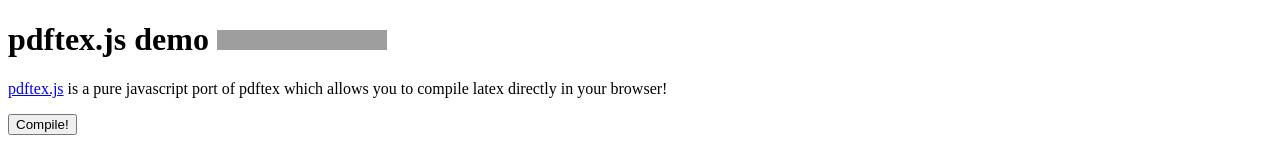
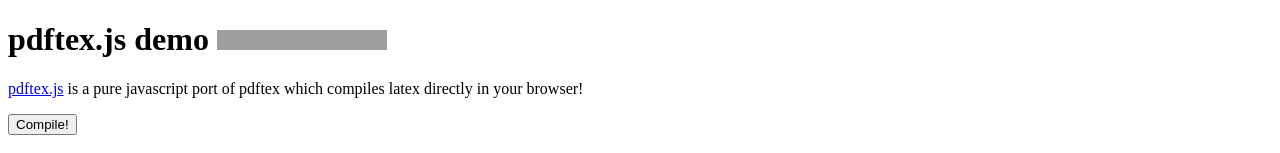
Before and after one commit to dmonad/pdftex.js, a website: page index.html in a window 1280 px wide. Shown: the top 153 px of the page. Drawn offline with Linux system fonts and the light colour scheme; grey boxes are pictures that could not be loaded.

Commit message:
add doc to readme

```diff
--- a/index.html
+++ b/index.html
@@ -24,7 +24,7 @@
   </head>
   <body>
     <h1> pdftex.js demo <iframe src="https://ghbtns.com/github-btn.html?user=dmonad&amp;repo=pdftex.js&amp;type=star&amp;count=true" frameborder="0" scrolling="0" width="170px" height="20px" class="style-scope iron-doc-viewer"></iframe></h1>
-    <p> <a href="https://github.com/dmonad/pdftex.js">pdftex.js</a> is a pure javascript port of pdftex which allows you to compile latex directly in your browser!</p>
+    <p> <a href="https://github.com/dmonad/pdftex.js">pdftex.js</a> is a pure javascript port of pdftex which compiles latex directly in your browser!</p>
     <button onclick="compile()">Compile!</button>
     <a id="pdflink"></a>
     <div class="demo-container">
--- a/src/pdftex.js
+++ b/src/pdftex.js
@@ -40,7 +40,7 @@
     })
   }
   // notifies event listeners
-  _fire(event, data) {
+  _fire (event, data) {
     this._eventListener.forEach(l => {
       if (l[0] === event) {
         l[1](data)
```
Also changed, not shown: README.md.
